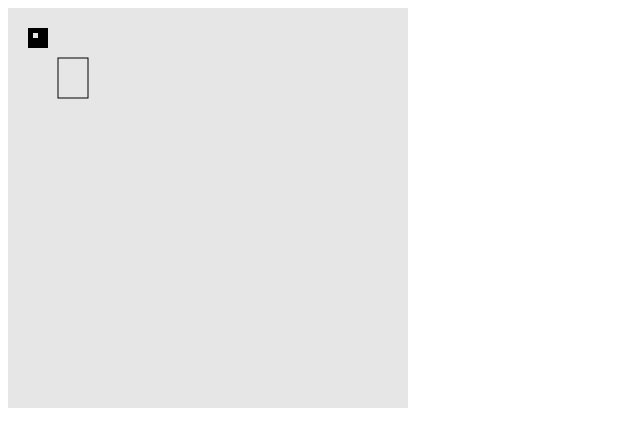
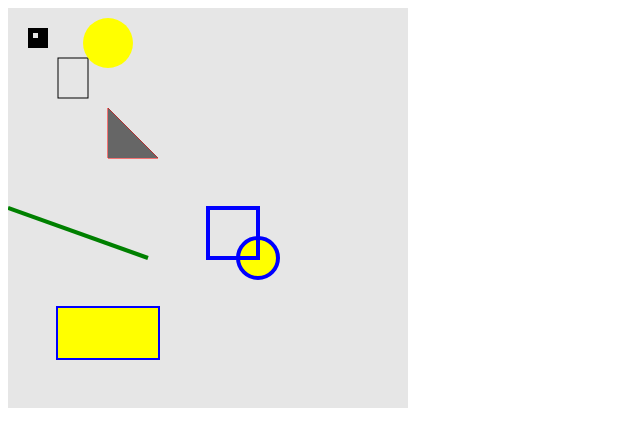
Before and after one commit to HappyJeannie/canvas, a plain HTML site: page demo.html in a window 1280 px wide. Shown: the whole page, without its empty margins (0-640 px from the left). Drawn offline with Linux system fonts and the light colour scheme.

Commit message:
添加示例页面

```diff
--- a/demo.html
+++ b/demo.html
@@ -16,9 +16,58 @@
   <script type="text/javascript">
     var canvas = document.getElementById('canvas');
     var ctx = canvas.getContext('2d');
+    //canvas原生图形--矩形
     ctx.fillRect(20, 20, 20, 20)
     ctx.strokeRect(50, 50, 30, 40)
     ctx.clearRect(25, 25, 5, 5)
+
+    //三角形
+    ctx.beginPath();
+    ctx.moveTo(100,100);
+    ctx.lineTo(100,150);
+    ctx.lineTo(150,150);
+    ctx.closePath();
+    ctx.strokeStyle = 'red';
+    ctx.stroke();
+    ctx.fillStyle = '#666';
+    ctx.fill();
+
+    //直线
+    ctx.beginPath();
+    ctx.moveTo(0,200);
+    ctx.lineTo(140,250);
+    ctx.strokeStyle = 'green';
+    ctx.lineWidth = 4;
+    ctx.stroke();
+
+    //圆弧
+    ctx.beginPath();
+    ctx.arc(250,250,20,0,Math.PI * 2,true);
+    ctx.fillStyle = "yellow";
+    ctx.strokeStyle = "blue";
+    ctx.fill();
+    ctx.stroke();
+
+    //矩形
+    ctx.beginPath();
+    ctx.moveTo(50,300);
+    ctx.lineTo(150,300);
+    ctx.lineTo(150,350);
+    ctx.lineTo(50,350);
+    ctx.closePath();
+    ctx.stroke();
+    ctx.fill();
+
+    //Path2D
+    var rectangle = new Path2D();
+    rectangle.rect(200, 200, 50, 50);
+
+    var circle = new Path2D();
+    circle.moveTo(125, 35);
+    circle.arc(100, 35, 25, 0, 2 * Math.PI);
+
+    ctx.stroke(rectangle);
+    ctx.fill(circle);
   </script>
 </body>
 </html>
```
